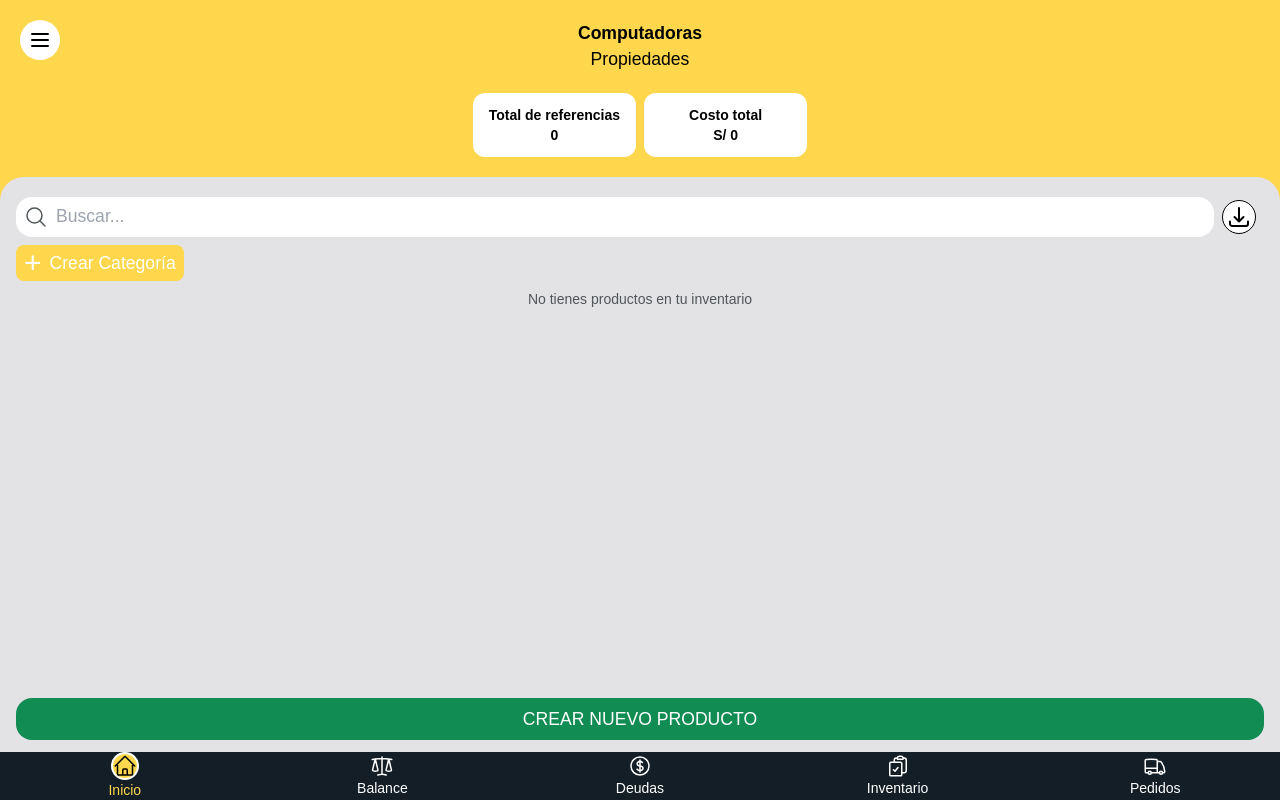
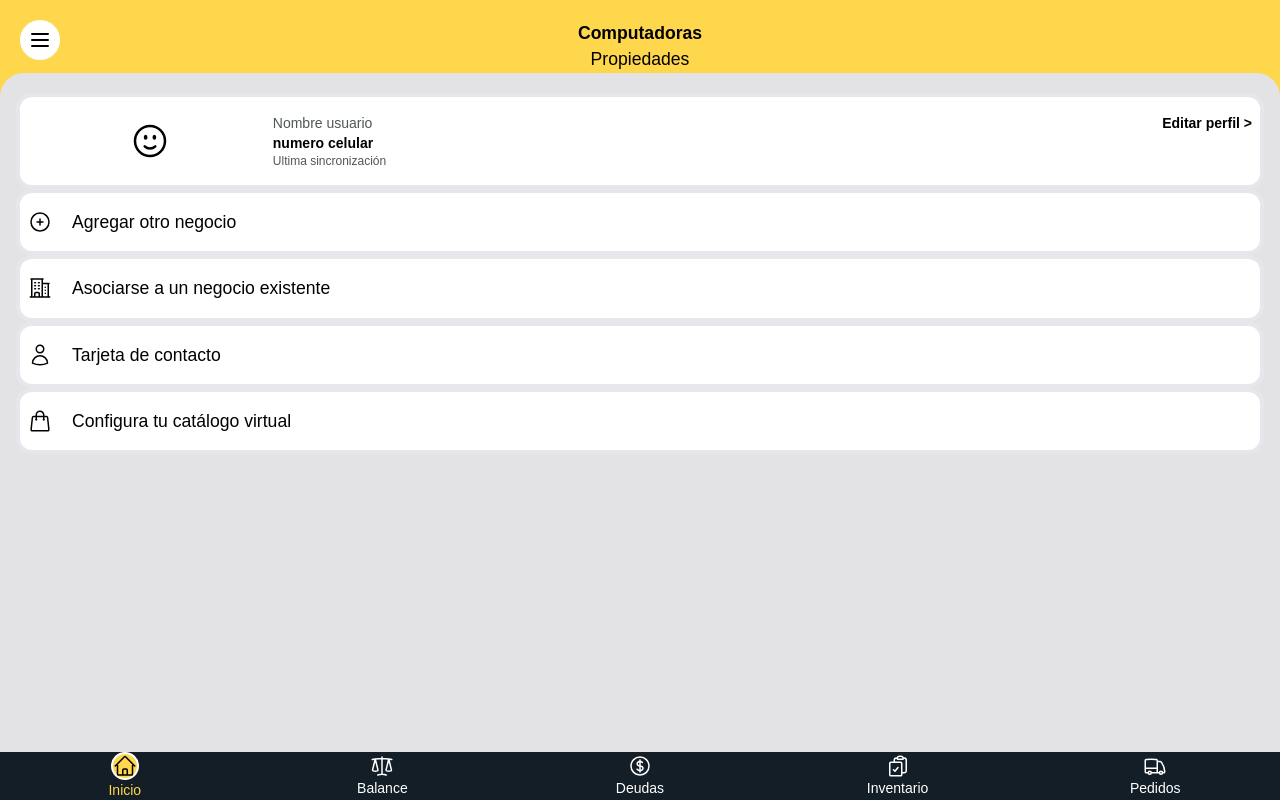
Before and after one commit to donypaxi/aplicacion-ventas, a React (Vite) app: page / in a window 1280 px wide. Built offline with nearby package versions, Linux system fonts and the light colour scheme.

Commit message:
interfaz de perfil

```diff
--- a/src/App.jsx
+++ b/src/App.jsx
@@ -3,8 +3,9 @@
 // import { AgregarProducto } from "./page/AgregarProducto"
 // import { PageInicio } from "./page/PageInicio"
 // import { PageBalance } from "./page/PageBalance"
+// import { PageInventario } from "./page/PageInventario"
 
-import { PageInventario } from "./page/PageInventario"
+import { PagePerfil } from "./page/PagePerfil"
 
 // import { PageDeudas } from "./page/PageDeudas"
 
@@ -17,7 +18,8 @@
       {/* <PageInicio/> */}
       {/* <PageBalance/> */}
       {/* <PageDeudas/> */}
-      <PageInventario/>
+      {/* <PageInventario/> */}
+      <PagePerfil/>
     </>
   )
 }
--- /dev/null
+++ b/src/page/PagePerfil.jsx
@@ -0,0 +1,85 @@
+import { Navegacion } from "../components/Navegacion"
+
+export const PagePerfil = () => {
+    return (
+      <>
+         <div className="relative h-screen bg-amarillo flex flex-col justify-center items-center">
+              {/* titulo */}
+
+                <div className='absolute left-0 top-0 ml-5 mt-5 p-2 bg-blanco rounded-full '>
+                    <svg xmlns="http://www.w3.org/2000/svg" className="h-6 w-6" fill="none" viewBox="0 0 24 24" stroke="currentColor" strokeWidth={2}>
+                        <path strokeLinecap="round" strokeLinejoin="round" d="M4 6h16M4 12h16M4 18h16" />
+                    </svg>
+                </div>
+                <div className="mt-5">
+                    <h2 className="font-bold text-center">Computadoras</h2>
+                    <p className="text-ms text-center">Propiedades</p>
+                </div>
+
+
+                 {/* area de información */}
+                <div className="h-full rounded-t-3xl bg-fondo2 container mx-auto px-4 flex flex-col items-center pb-3">
+                    {/* perfil */}
+
+                    <div className="bg-blanco rounded-2xl py-4 px-2 grid grid-cols-5  w-full border-4 mt-5">
+                        {/* foto */}
+                        <div className="row-span-3 flex items-center justify-center">
+                            <svg xmlns="http://www.w3.org/2000/svg" fill="none" viewBox="0 0 24 24" strokeWidth={1.5} stroke="currentColor" className="w-10 h-10">
+                            <path strokeLinecap="round" strokeLinejoin="round" d="M15.182 15.182a4.5 4.5 0 01-6.364 0M21 12a9 9 0 11-18 0 9 9 0 0118 0zM9.75 9.75c0 .414-.168.75-.375.75S9 10.164 9 9.75 9.168 9 9.375 9s.375.336.375.75zm-.375 0h.008v.015h-.008V9.75zm5.625 0c0 .414-.168.75-.375.75s-.375-.336-.375-.75.168-.75.375-.75.375.336.375.75zm-.375 0h.008v.015h-.008V9.75z" />
+                            </svg>
+                        </div>
+                        {/* informacion */}
+                        <p className="text-sm text-gris col-span-2">Nombre usuario</p>
+                        <p className="font-bold text-sm col-span-2 justify-self-end">Editar perfil <span> {'>'} </span></p>
+                        <p className="text-sm font-bold col-span-4 ">numero celular</p>
+                        <p className="text-gris text-xs col-span-4">Ultima sincronización </p>
+                    </div>
+
+
+                    <button className="bg-blanco rounded-2xl py-4 px-2 flex items-center w-full border-4 ">
+                        <svg xmlns="http://www.w3.org/2000/svg" fill="none" viewBox="0 0 24 24" strokeWidth={1.5} stroke="currentColor" className="w-6 h-6">
+                            <path strokeLinecap="round" strokeLinejoin="round" d="M12 9v6m3-3H9m12 0a9 9 0 11-18 0 9 9 0 0118 0z" />
+                        </svg>
+
+                        <span className="text-start ml-5">Agregar otro negocio</span>
+                    </button>
+
+                    <button className="bg-blanco rounded-2xl py-4 px-2 flex   items-center w-full border-4 ">
+                        <svg xmlns="http://www.w3.org/2000/svg" fill="none" viewBox="0 0 24 24" strokeWidth={1.5} stroke="currentColor" className="w-6 h-6">
+                            <path strokeLinecap="round" strokeLinejoin="round" d="M2.25 21h19.5m-18-18v18m10.5-18v18m6-13.5V21M6.75 6.75h.75m-.75 3h.75m-.75 3h.75m3-6h.75m-.75 3h.75m-.75 3h.75M6.75 21v-3.375c0-.621.504-1.125 1.125-1.125h2.25c.621 0 1.125.504 1.125 1.125V21M3 3h12m-.75 4.5H21m-3.75 3.75h.008v.008h-.008v-.008zm0 3h.008v.008h-.008v-.008zm0 3h.008v.008h-.008v-.008z" />
+                        </svg>
+                        <span className="text-start  ml-5 ">Asociarse a un negocio existente</span>
+                    </button>
+
+                    <button className="bg-blanco rounded-2xl py-4 px-2 flex items-center w-full border-4 ">
+                        <svg xmlns="http://www.w3.org/2000/svg" fill="none" viewBox="0 0 24 24" strokeWidth={1.5} stroke="currentColor" className="w-6 h-6">
+                            <path strokeLinecap="round" strokeLinejoin="round" d="M15.75 6a3.75 3.75 0 11-7.5 0 3.75 3.75 0 017.5 0zM4.501 20.118a7.5 7.5 0 0114.998 0A17.933 17.933 0 0112 21.75c-2.676 0-5.216-.584-7.499-1.632z" />
+                        </svg>
+
+                        <span className="ml-5">Tarjeta de contacto</span>
+                    </button>
+
+
+                    <button className="bg-blanco rounded-2xl py-4 px-2 flex items-center w-full border-4 ">
+                        <svg xmlns="http://www.w3.org/2000/svg" fill="none" viewBox="0 0 24 24" strokeWidth={1.5} stroke="currentColor" className="w-6 h-6">
+                            <path strokeLinecap="round" strokeLinejoin="round" d="M15.75 10.5V6a3.75 3.75 0 10-7.5 0v4.5m11.356-1.993l1.263 12c.07.665-.45 1.243-1.119 1.243H4.25a1.125 1.125 0 01-1.12-1.243l1.264-12A1.125 1.125 0 015.513 7.5h12.974c.576 0 1.059.435 1.119 1.007zM8.625 10.5a.375.375 0 11-.75 0 .375.375 0 01.75 0zm7.5 0a.375.375 0 11-.75 0 .375.375 0 01.75 0z" />
+                        </svg>
+
+
+                        <span className="ml-5">Configura tu catálogo virtual</span>
+                    </button>
+                    <div>
+
+                    </div>
+
+
+
+                </div>
+
+                <Navegacion/>
+          </div>
+
+          {/* menu de navegacion */}
+      </>
+    )
+  }
```
